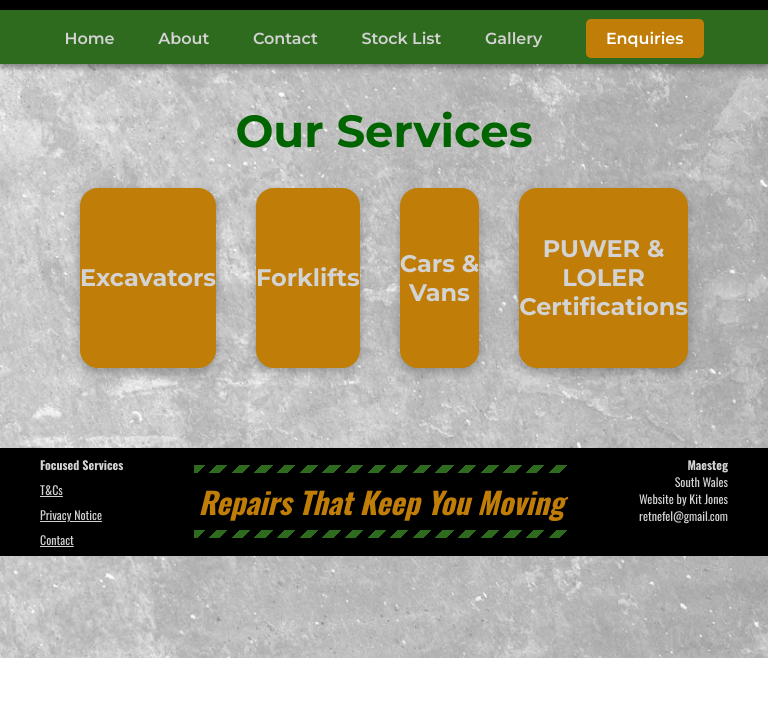
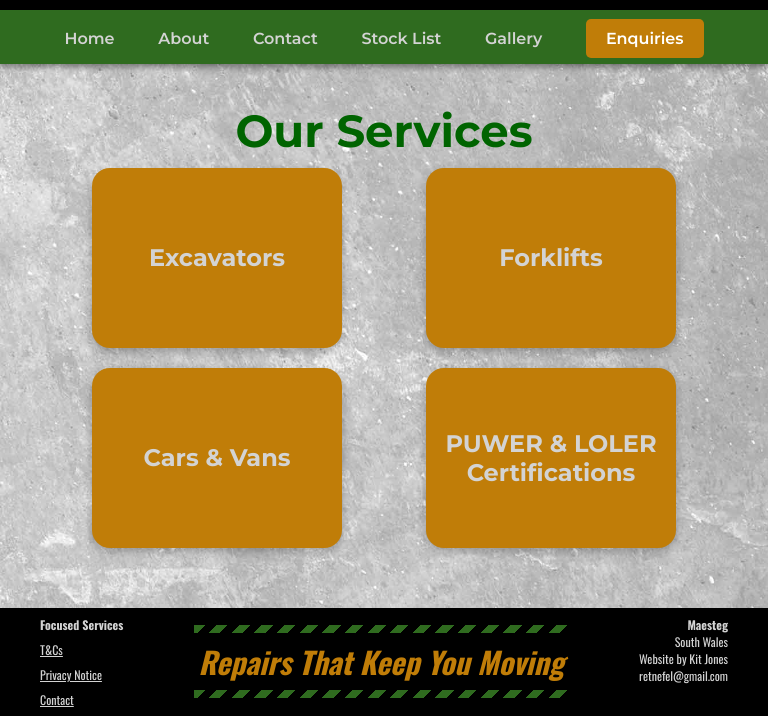
Before and after one commit to retnefel/focused-services, a plain HTML site: page index.html in a window 768 px wide. Shown: the part 142-858 px from the top of the page. Before the commit the page ends 800 px from the top, so only its background shows below. Drawn offline with nearby package versions, Linux system fonts and the light colour scheme.

Commit message:
Tablet footer update

```diff
--- a/style.css
+++ b/style.css
@@ -925,5 +925,40 @@ footer a {
 }
 
 @media (min-width: 600px) and (max-width: 900px) and (orientation: portrait) {
-    /* tablet portrait fixes only */
+
+    /* =========================
+       TABLET PORTRAIT SERVICES
+       ========================= */
+
+    .service-container {
+        display: grid;
+        grid-template-columns: repeat(2, 1fr);
+        gap: 20px;
+        justify-items: center;
+    }
+
+    .service-card {
+        width: 250px;
+        height: 180px;
+        margin: 0;
+        flex-shrink: 0;
+    }
+
+    /* =========================
+       TABLET PORTRAIT FOOTER
+       ========================= */
+
+    html,
+    body {
+        min-height: 100vh;
+    }
+
+    body {
+        display: flex;
+        flex-direction: column;
+    }
+
+    footer {
+        margin-top: auto;
+    }
 }
```
